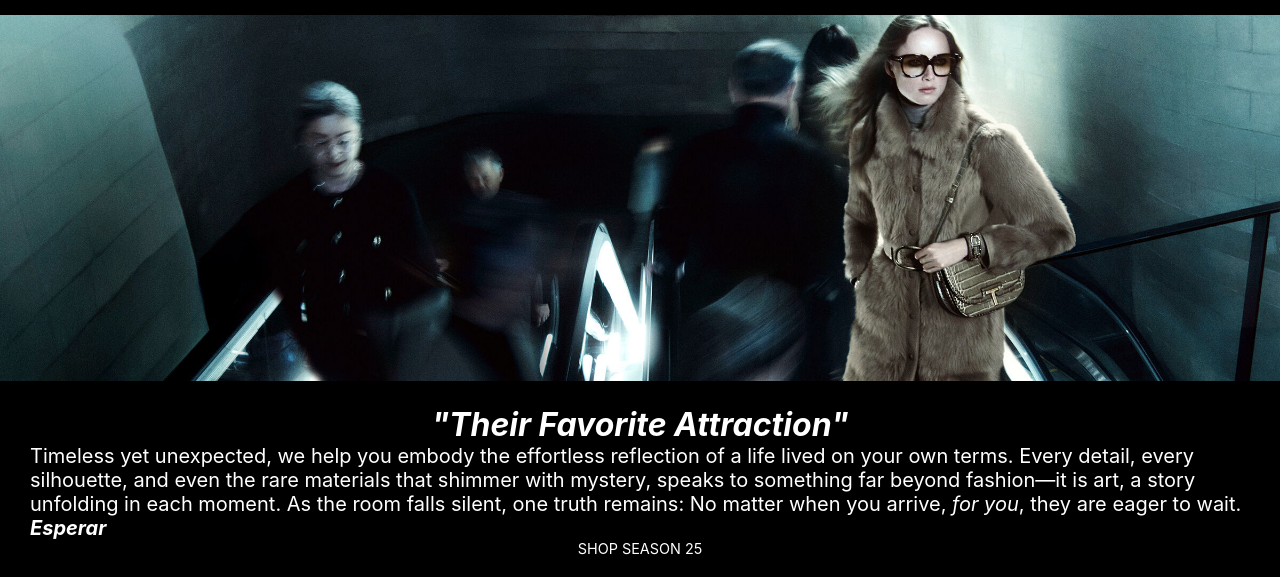
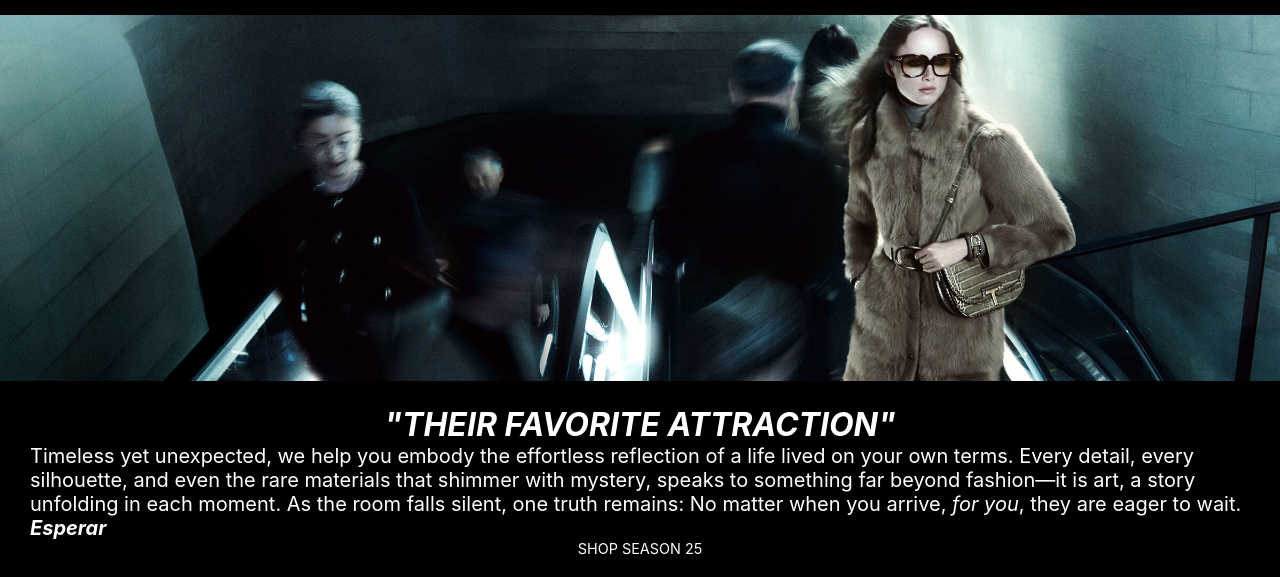
Before and after one commit to msmoncur/ecommerce, a plain HTML site: page index.html in a window 1280 px wide. Shown: the part 175-752 px from the top of the page. Drawn offline with Linux system fonts and the light colour scheme.

Commit message:
editing css

```diff
--- a/index.html
+++ b/index.html
@@ -27,7 +27,7 @@
         <div class="show-on-mobile"><img class="hero" src="images/smallHero.jpg"></div>
 
 <div class = "infoSpace">
-    <h2><em>"Their Favorite Attraction"</em></h2>
+    <h2><em>"THEIR FAVORITE ATTRACTION"</em></h2>
 <div>
     <p>Timeless yet unexpected, we help you embody the effortless reflection of a life lived on your own terms. Every detail, every silhouette, and even the rare materials that shimmer with mystery, speaks to something far beyond fashion—it is art, a story unfolding in each moment. As the room falls silent, one truth remains: No matter when you arrive, <em>for you</em>, they are eager to wait.</p>
     <p class="signature"><em>Esperar</em></p>
--- a/productStyle.css
+++ b/productStyle.css
@@ -97,9 +97,6 @@ h1{
 
   /* Responsive behavior */
   @media (max-width: 768px) {
-    /* .product-list  */
-      /* grid-template-columns: repeat(auto-fill, minmax(230px, 1fr));  change column width */
-
     .product-list {
       grid-template-columns: repeat(2, 1fr);  /* change column width */
     }
```
